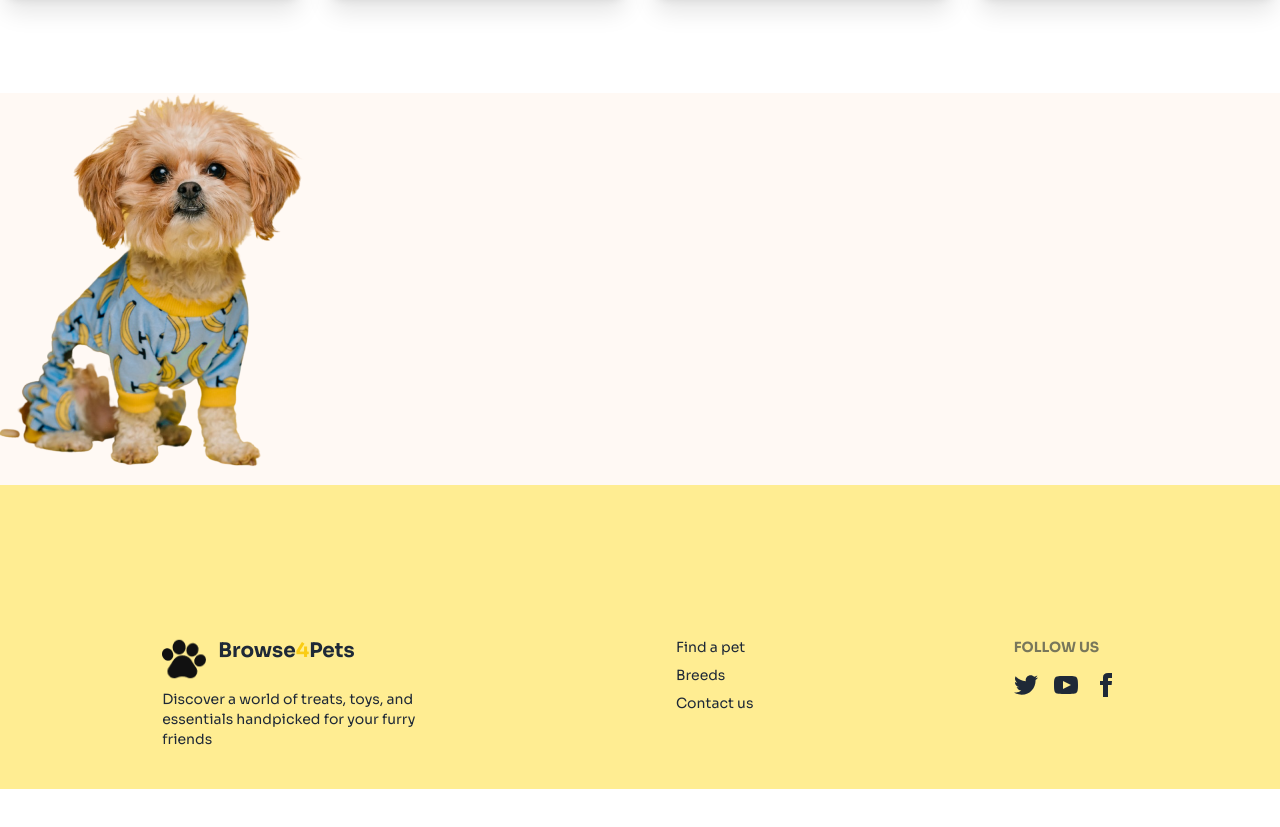
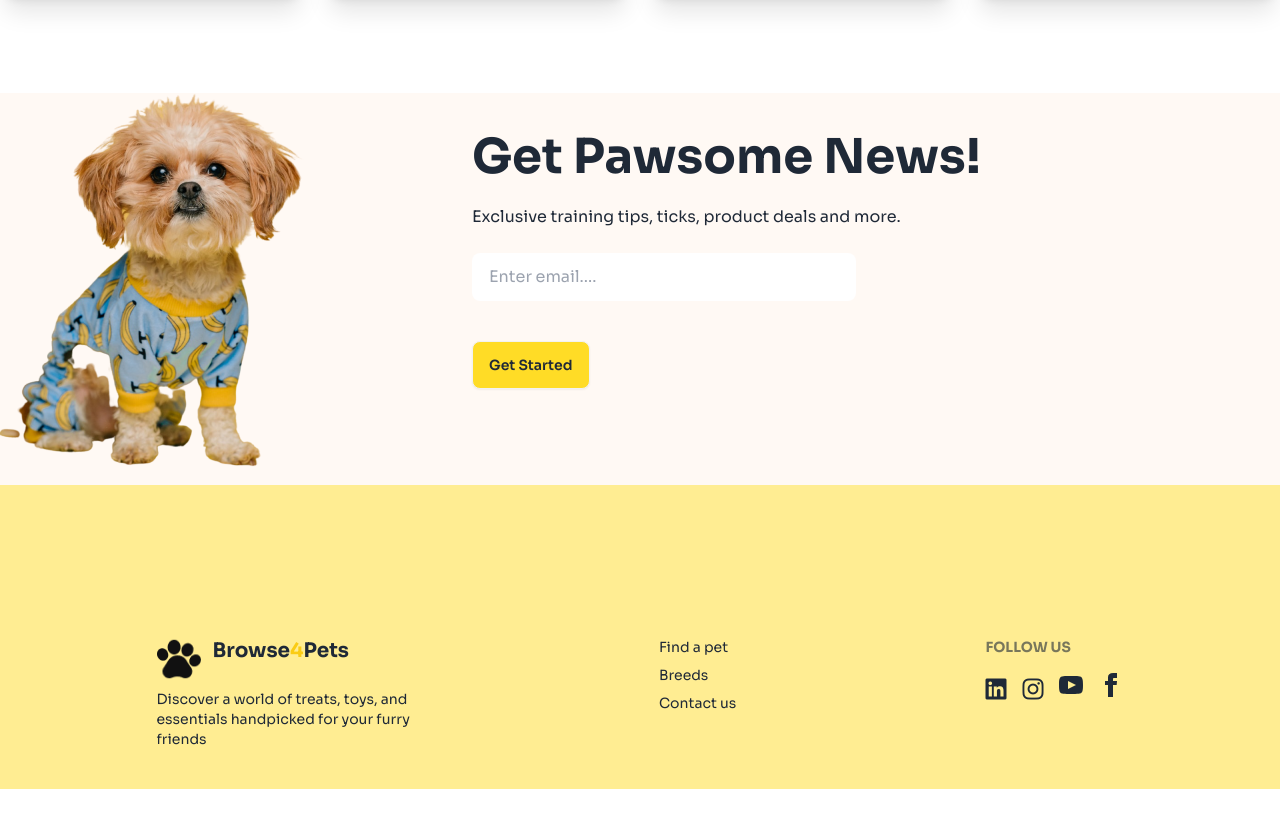
Before and after one commit to Himon64/My-Assignment, a plain HTML site: page index.html in a window 1280 px wide. Shown: the part 3512-4339 px from the top of the page. Drawn offline with nearby package versions, Linux system fonts and the light colour scheme; a web font is replaced by a local one.

Commit message:
footer faveicon done

```diff
--- a/index.html
+++ b/index.html
@@ -493,7 +493,7 @@
             <img
               src="c1-assets/cute-pet-mid.png"
               class="max-w-sm rounded-lg  mr-40" />
-            <div class="hidden">
+            <div class="hidden lg:block pt-10">
               <h3 class="text-5xl font-bold">Get Pawsome News!</h3>
               <p class="py-6">
                 Exclusive training tips, ticks, product deals and more.
@@ -525,15 +525,10 @@
         <h6 class="footer-title">Follow Us</h6>
         <div class="grid grid-flow-col gap-4">
           <a>
-            <svg
-              xmlns="http://www.w3.org/2000/svg"
-              width="24"
-              height="24"
-              viewBox="0 0 24 24"
-              class="fill-current">
-              <path
-                d="M24 4.557c-.883.392-1.832.656-2.828.775 1.017-.609 1.798-1.574 2.165-2.724-.951.564-2.005.974-3.127 1.195-.897-.957-2.178-1.555-3.594-1.555-3.179 0-5.515 2.966-4.797 6.045-4.091-.205-7.719-2.165-10.148-5.144-1.29 2.213-.669 5.108 1.523 6.574-.806-.026-1.566-.247-2.229-.616-.054 2.281 1.581 4.415 3.949 4.89-.693.188-1.452.232-2.224.084.626 1.956 2.444 3.379 4.6 3.419-2.07 1.623-4.678 2.348-7.29 2.04 2.179 1.397 4.768 2.212 7.548 2.212 9.142 0 14.307-7.721 13.995-14.646.962-.695 1.797-1.562 2.457-2.549z"></path>
-            </svg>
+            <i class="fa-brands fa-linkedin text-2xl"></i>
+          </a>
+          <a>
+            <i class="fa-brands fa-instagram text-2xl"></i>
           </a>
           <a>
             <svg
```
